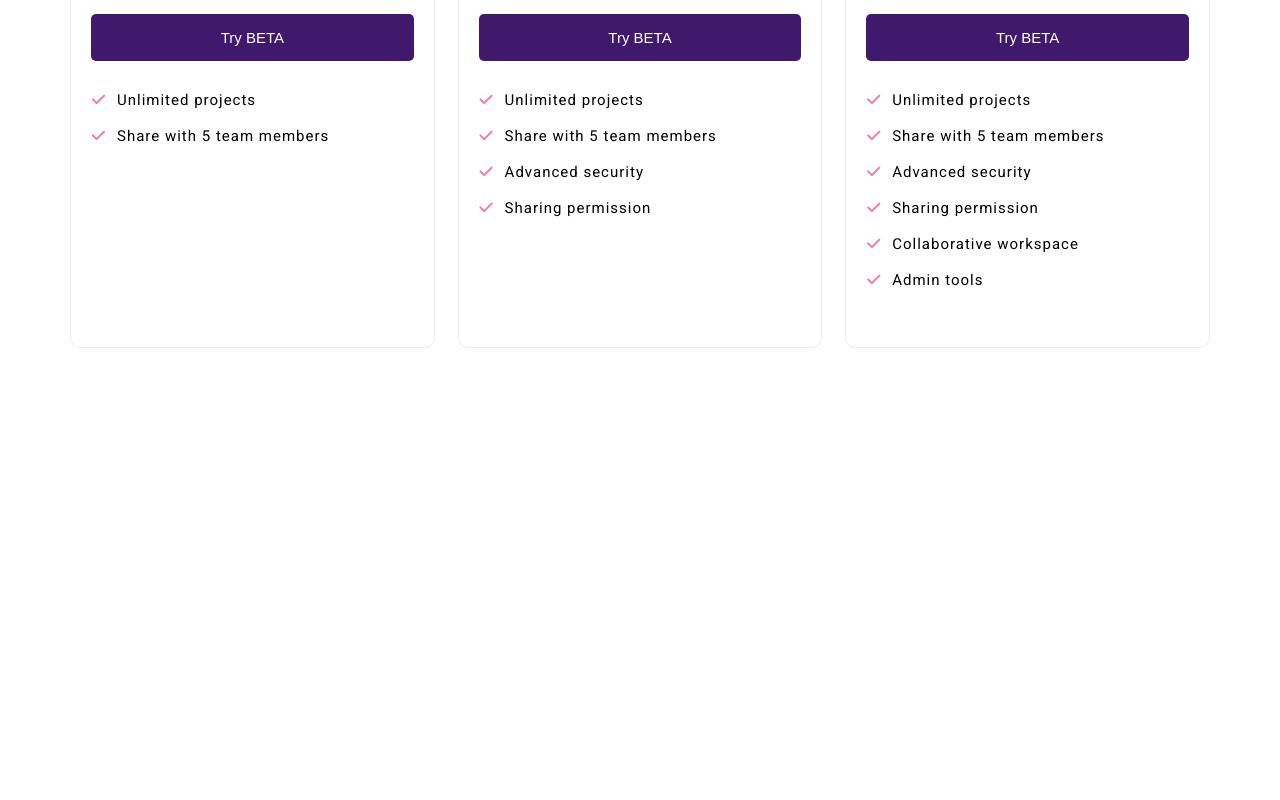
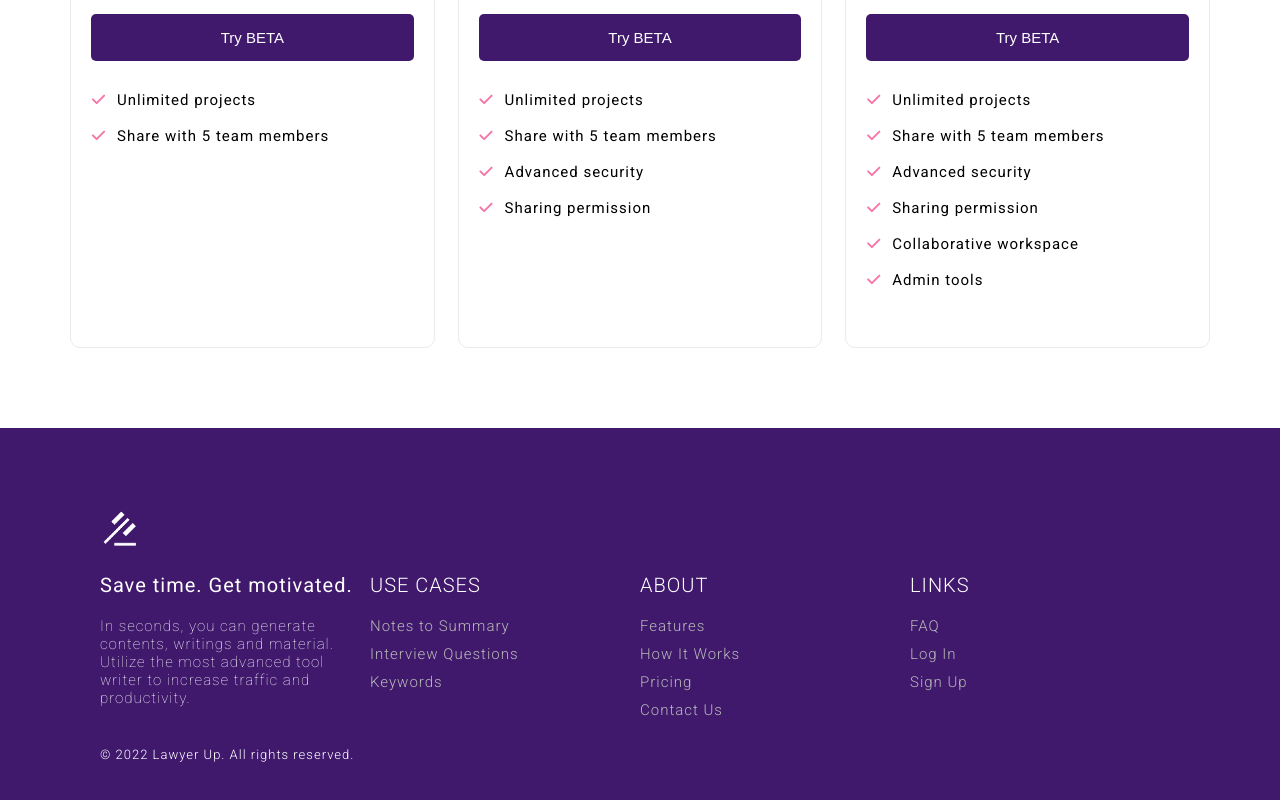
Before and after one commit to elughsmanuel/lawyer-app, a Next.js app: page / in a window 1280 px wide. Shown: the part 2410-3210 px from the top of the page. Before the commit the page ends 2838 px from the top, so only its background shows below. Built offline with nearby package versions, Linux system fonts and the light colour scheme.

Commit message:
Footer section

```diff
--- a/components/Homepage/Homepage.js
+++ b/components/Homepage/Homepage.js
@@ -2,6 +2,7 @@ import Image from "next/image";
 import Link from "next/link";
 
 import logo from "../../assets/logo.png";
+import logoFooter from "../../assets/logo-footer.png";
 import hero from "../../assets/hero.svg";
 import featureOne from "../../assets/feature-1.png";
 import featureTwo from "../../assets/feature-2.png";
@@ -273,6 +274,51 @@ const HomePage = () => {
           </div>
         </div>
       </section>
+      <footer className={classes["footer"]}>
+      <div className={classes["logo-footer-box"]}>
+              <a href="">
+                <Image src={logoFooter} alt="logo footer" />
+              </a>
+            </div>
+        <div className={classes["box-footer"]}>
+          <div className={classes["box-1-of-4-footer"]}>
+            <h2>Save time. Get motivated.</h2>
+            <p className={classes["long-copy"]}>
+              In seconds, you can generate contents, writings and material.
+              Utilize the most advanced tool writer to increase traffic and
+              productivity.
+            </p>
+            <p className={classes["copyright"]}>
+              &#169; 2022 Lawyer Up. All rights reserved.
+            </p>
+          </div>
+          <div className={classes["box-1-of-4-footer"]}>
+            <h3>Use Cases</h3>
+            <ul>
+                <li><a href="">Notes to Summary</a></li>
+                <li><a href="">Interview Questions</a></li>
+                <li><a href="">Keywords</a></li>
+            </ul>
+          </div>
+          <div className={classes["box-1-of-4-footer"]}>
+            <h3>About</h3>
+            <ul>
+                <li><a href="">Features</a></li>
+                <li><a href="">How It Works</a></li>
+                <li><a href="">Pricing</a></li>
+                <li><a href="">Contact Us</a></li>
+            </ul>
+          </div>
+          <div className={classes["box-1-of-4-footer"]}>
+            <h3>Links</h3>
+            <ul>
+                <li><a href="">FAQ</a></li>
+                <li><a href="">Log In</a></li>
+                <li><a href="">Sign Up</a></li>
+            </ul>
+          </div>
+        </div>
+      </footer>
     </Layout>
   );
 };
--- a/components/Homepage/Homepage.module.css
+++ b/components/Homepage/Homepage.module.css
@@ -406,3 +406,77 @@
     color: #f675a8;
     margin-right: 1rem;
 }
+
+.footer {
+    width: 100%;
+    padding: 8rem 10rem;
+    background-color: #40196d;
+}
+
+.logo-footer-box {
+    width: 4%;
+    margin-bottom: 2rem;
+}
+
+.box-footer {
+    width: 100%;
+    display: flex;
+    justify-content: space-between;
+}
+
+.box-1-of-4-footer {
+    flex-basis: 25%;
+}
+
+.box-1-of-4-footer h2 {
+    font-size: 2rem;
+    color: #fff;
+    font-weight: 400;
+    letter-spacing: 1px;
+    margin-bottom: 2rem;
+}
+
+.box-1-of-4-footer .long-copy {
+    font-size: 1.5rem;
+    color: #fff;
+    font-weight: 100;
+    letter-spacing: 1px;
+    margin-bottom: 4rem;
+}
+
+.box-1-of-4-footer .copyright {
+    font-size: 1.3rem;
+    color: #fff;
+    font-weight: 300;
+    letter-spacing: 1px;
+}
+
+.box-1-of-4-footer h3 {
+    font-size: 2rem;
+    color: #fff;
+    font-weight: 300;
+    text-transform: uppercase;
+    letter-spacing: 1px;
+    margin-bottom: 2rem;
+}
+
+.box-1-of-4-footer ul {
+    list-style: none;
+}
+
+.box-1-of-4-footer ul li {
+    margin-bottom: 1rem;
+}
+
+.box-1-of-4-footer ul li a {
+    font-size: 1.5rem;
+    color: #b7b7b7;
+    font-weight: 300;
+    text-decoration: none;
+    letter-spacing: 1px;
+    transition: all 1s;
+}
+
+.box-1-of-4-footer ul li a:hover {
+    color: #fff;
+}
```
Also changed, not shown: assets/logo-footer.png (added).
